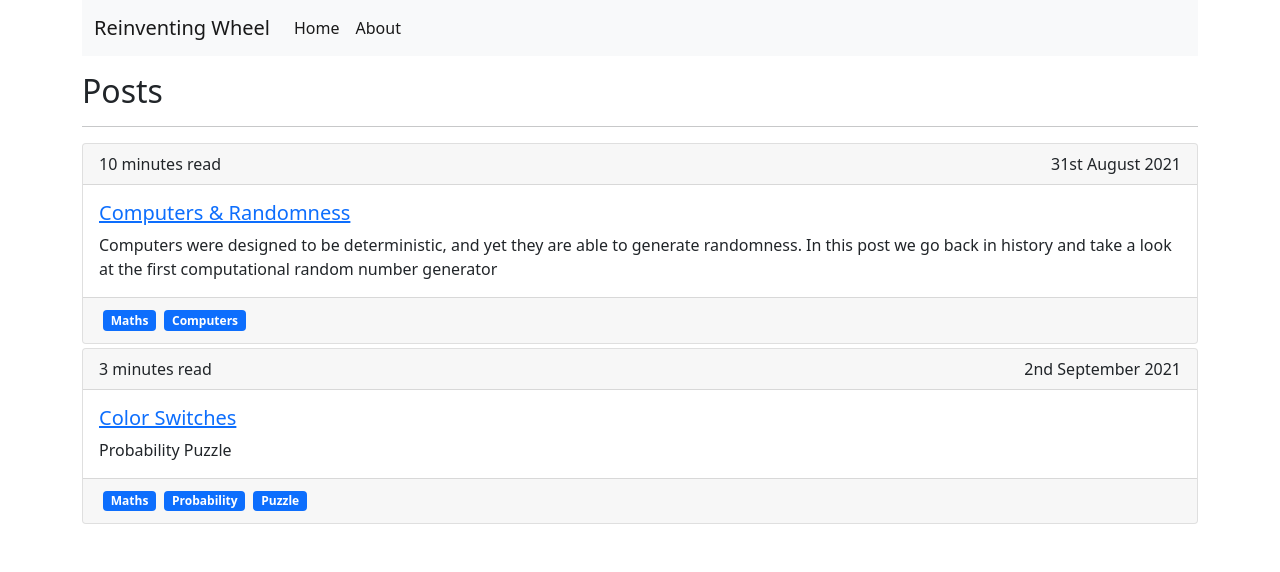
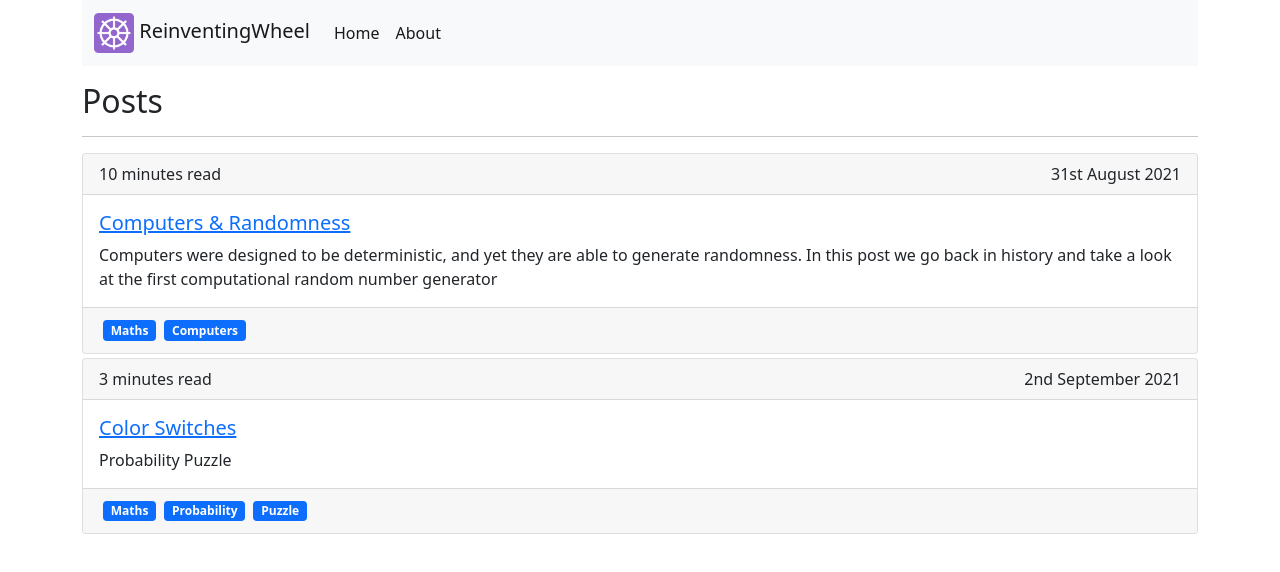
Before and after one commit to keshav-sarraf/rw-frontend, a Vue app: page / in a window 1280 px wide. Shown: the top 572 px of the page. Built offline with nearby package versions, Linux system fonts and the light colour scheme.

Commit message:
Added Logo to Navbar

```diff
--- a/src/components/Navbar.vue
+++ b/src/components/Navbar.vue
@@ -2,7 +2,10 @@
 <div class="container mb-3">
     <nav class="navbar navbar-expand navbar-light bg-light">
         <div class="container-fluid">
-            <router-link to="/" class="navbar-brand">Reinventing Wheel</router-link>
+            <router-link to="/" class="navbar-brand">
+            <img src="/Logo.png" alt="" width="40" height="40">
+            ReinventingWheel
+            </router-link>
             <button class="navbar-toggler" type="button" data-bs-toggle="collapse" data-bs-target="#navbarTogglerDemo02" aria-controls="navbarTogglerDemo02" aria-expanded="false" aria-label="Toggle navigation">
                 <span class="navbar-toggler-icon"></span>
             </button>
```
Also changed, not shown: public/Logo.png (added).
